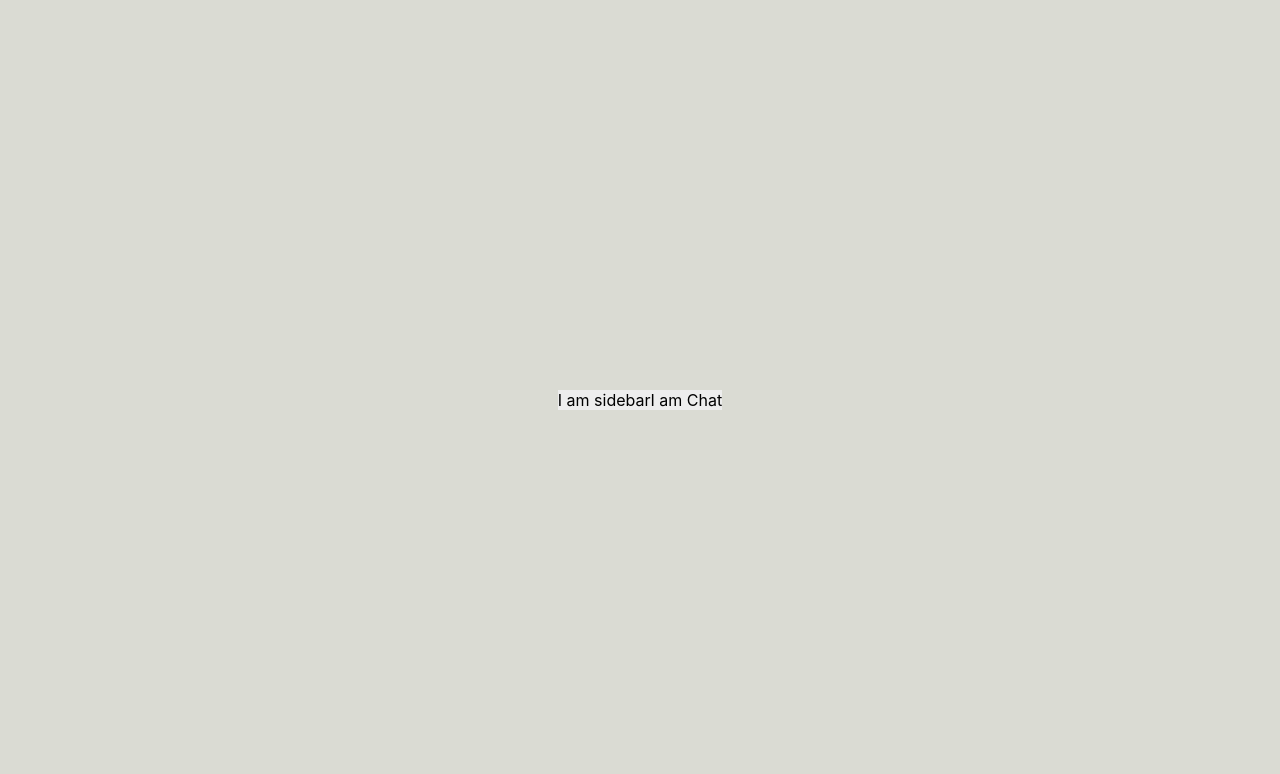
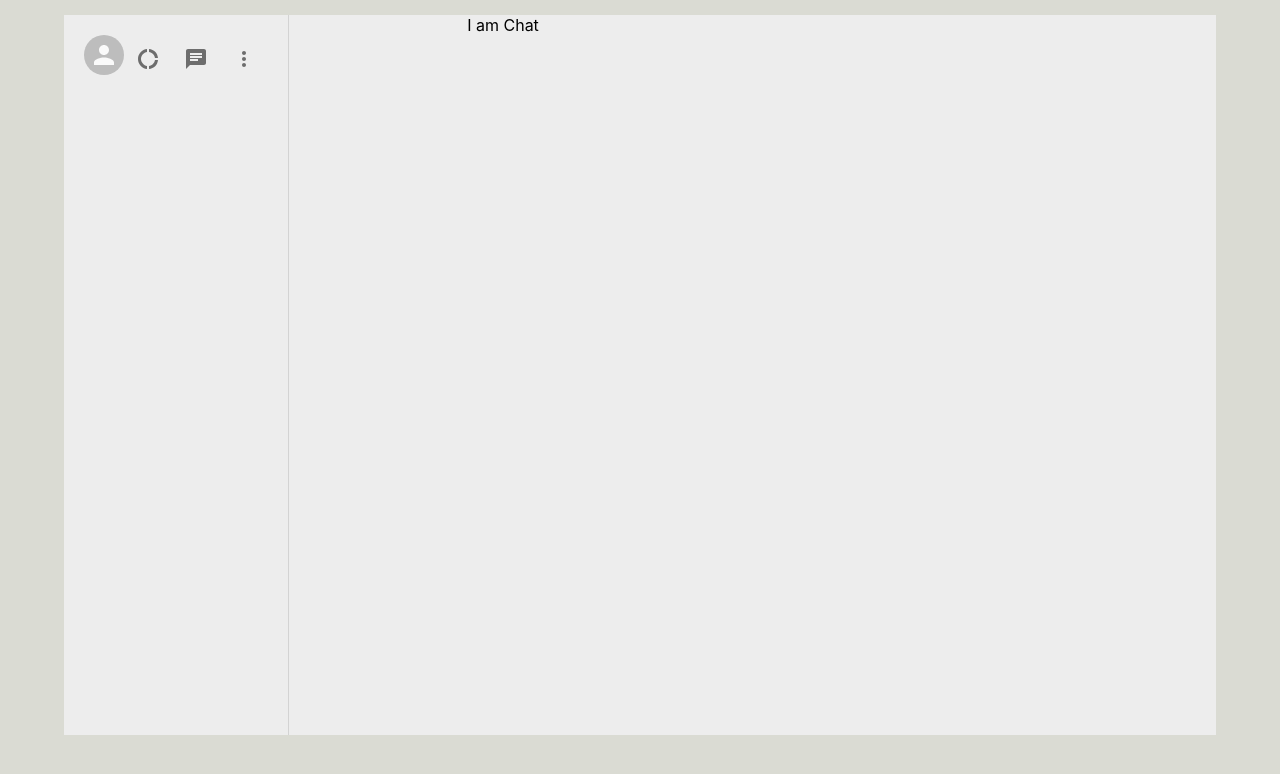
Before and after one commit to aniruddhparwal/whatsapp-clone, a React (Create React App) app: page / in a window 1280 px wide. Shown: the top 774 px of the page. Built offline with nearby package versions, Linux system fonts and the light colour scheme.

Commit message:
Side Bar header

```diff
--- a/package.json
+++ b/package.json
@@ -3,6 +3,8 @@
   "version": "0.1.0",
   "private": true,
   "dependencies": {
+    "@material-ui/core": "^4.11.0",
+    "@material-ui/icons": "^4.9.1",
     "@testing-library/jest-dom": "^4.2.4",
     "@testing-library/react": "^9.5.0",
     "@testing-library/user-event": "^7.2.1",
--- a/src/CSS/_app.scss
+++ b/src/CSS/_app.scss
@@ -8,4 +8,7 @@
 .app__body{
     display: flex;
     background-color: #ededed;
+    margin-top:-50px ;
+    height: 90vh;
+    width: 90vw;
 }
--- a/src/CSS/_chat.scss
+++ b/src/CSS/_chat.scss
@@ -0,0 +1,5 @@
+.chat{
+    display: flex;
+    flex-direction: column;
+    flex:0.65;
+}
--- a/src/CSS/_sidebar.scss
+++ b/src/CSS/_sidebar.scss
@@ -0,0 +1,11 @@
+.sidebar{
+    display: flex;
+    flex:0.35;
+}
+
+.sidebar__header{
+    display: flex;
+    justify-content: space-between;
+    padding: 20px;
+    border-right: 1px solid lightgray;
+}
--- a/src/CSS/style.css
+++ b/src/CSS/style.css
@@ -1,3 +1,36 @@
+.sidebar {
+  display: -webkit-box;
+  display: -ms-flexbox;
+  display: flex;
+  -webkit-box-flex: 0.35;
+      -ms-flex: 0.35;
+          flex: 0.35;
+}
+
+.sidebar__header {
+  display: -webkit-box;
+  display: -ms-flexbox;
+  display: flex;
+  -webkit-box-pack: justify;
+      -ms-flex-pack: justify;
+          justify-content: space-between;
+  padding: 20px;
+  border-right: 1px solid lightgray;
+}
+
+.chat {
+  display: -webkit-box;
+  display: -ms-flexbox;
+  display: flex;
+  -webkit-box-orient: vertical;
+  -webkit-box-direction: normal;
+      -ms-flex-direction: column;
+          flex-direction: column;
+  -webkit-box-flex: 0.65;
+      -ms-flex: 0.65;
+          flex: 0.65;
+}
+
 .app {
   display: -ms-grid;
   display: grid;
@@ -11,5 +44,8 @@
   display: -ms-flexbox;
   display: flex;
   background-color: #ededed;
+  margin-top: -50px;
+  height: 90vh;
+  width: 90vw;
 }
 /*# sourceMappingURL=style.css.map */
--- a/src/Components/Sidebar.js
+++ b/src/Components/Sidebar.js
@@ -1,9 +1,26 @@
 import React from 'react'
+import { Chat, DonutLarge, MoreVert } from '@material-ui/icons'
+import { Avatar, IconButton } from '@material-ui/core'
 
 function Sidebar() {
     return (
         <div className="sidebar">
-            I am sidebar
+            <div className="sidebar__header">
+                <div className="sidebar__left">
+                    <Avatar />
+                </div>
+                <div className="sidebar__headerRight">
+                    <IconButton>
+                        <DonutLarge />
+                    </IconButton>
+                    <IconButton>
+                        <Chat />
+                    </IconButton>
+                    <IconButton>
+                        <MoreVert />
+                    </IconButton>
+                </div>
+            </div>
         </div>
     )
 }
```
Also changed, not shown: 2 other files (tests, documents, lock files or other folders).
